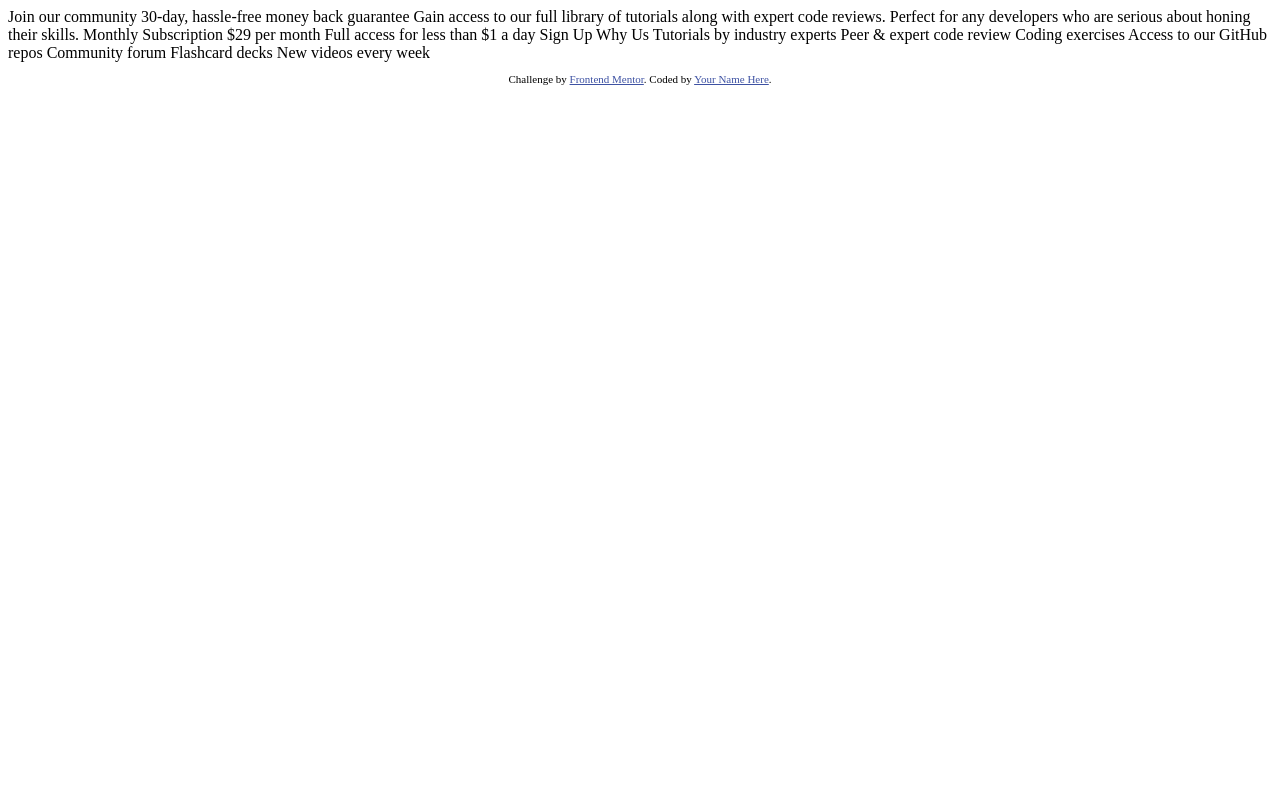
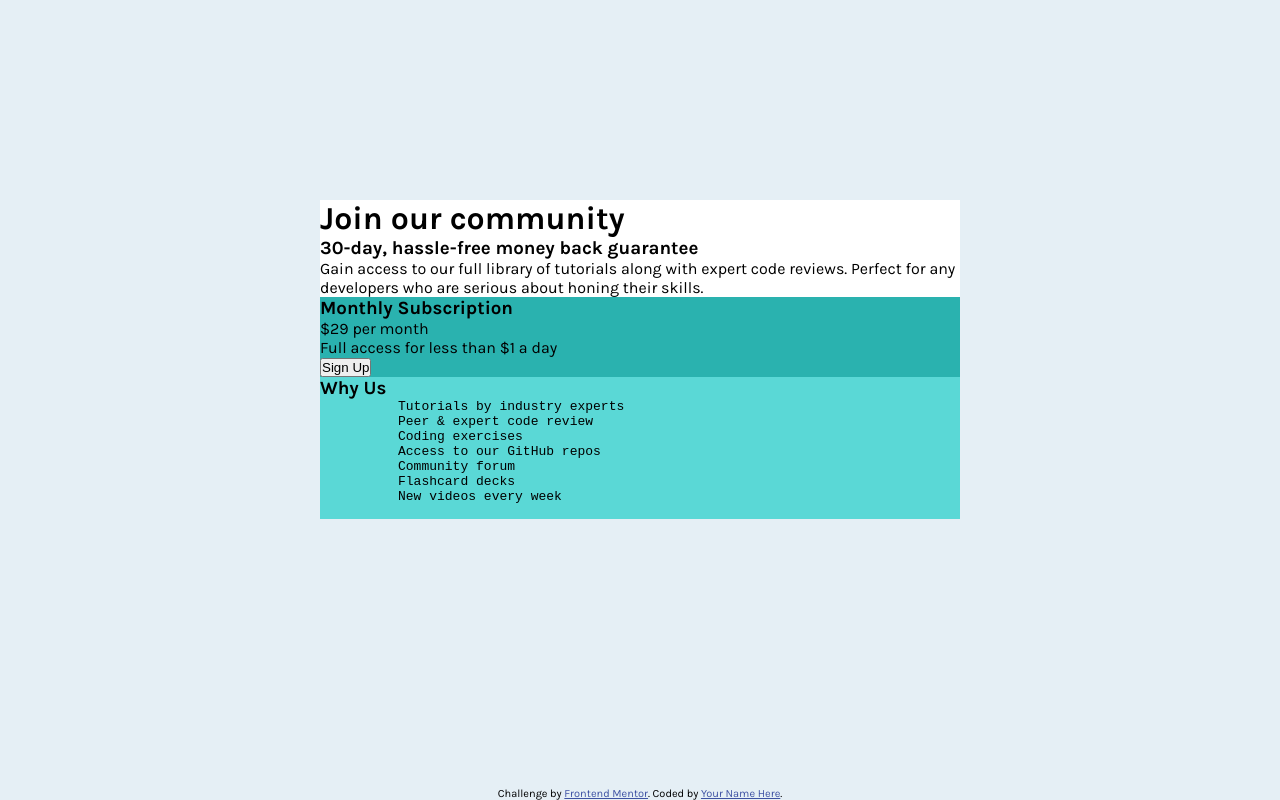
Before and after one commit to jfalconidc/Frontend-Mentor-single-price-grid-component-master, a plain HTML site: page index.html in a window 1280 px wide. Drawn offline with Linux system fonts and the light colour scheme.

Commit message:
Se agrego la estructura html y se avanzo una primera parte del css

```diff
--- a/index.html
+++ b/index.html
@@ -3,9 +3,11 @@
 <head>
   <meta charset="UTF-8">
   <meta name="viewport" content="width=device-width, initial-scale=1.0"> <!-- displays site properly based on user's device -->
-
   <link rel="icon" type="image/png" sizes="32x32" href="./images/favicon-32x32.png">
-
+  <link rel="stylesheet" href="/styles/style.css">
+  <link rel="preconnect" href="https://fonts.googleapis.com">
+  <link rel="preconnect" href="https://fonts.gstatic.com" crossorigin>
+  <link href="https://fonts.googleapis.com/css2?family=Karla:ital,wght@0,200..800;1,200..800&family=League+Spartan:wght@100..900&family=Open+Sans:ital,wght@0,300..800;1,300..800&family=Outfit:wght@100..900&display=swap" rel="stylesheet">
   <title>Frontend Mentor | Single Price Grid Component</title>
 
   <!-- Feel free to remove these styles or customise in your own stylesheet 👍 -->
@@ -16,23 +18,26 @@
 </head>
 <body>
   <div class="card">
-    Join our community
-
-  30-day, hassle-free money back guarantee
-
-  Gain access to our full library of tutorials along with expert code reviews.
-  Perfect for any developers who are serious about honing their skills.
-
-  Monthly Subscription
-
-  &dollar;29 per month
-
-  Full access for less than &dollar;1 a day
-
-  Sign Up
-
-  Why Us
-
+    <div class="container1">
+      <div class="content1">
+        <h1>Join our community</h1>
+        <h3>30-day, hassle-free money back guarantee</h3>
+        <p>Gain access to our full library of tutorials along with expert code reviews.
+        Perfect for any developers who are serious about honing their skills.</p>
+      </div>
+    </div>
+    <div class="container2">
+      <div class="content2">
+        <h3>Monthly Subscription</h3>
+        <p><span>&dollar;29 </span>per month</p>
+        <p>Full access for less than &dollar;1 a day</p>
+        <button type="button">Sign Up</button>
+      </div>
+    </div>
+    <div class="container3">
+      <div class="content3">
+        <h3>Why Us</h3>
+        <pre>
           Tutorials by industry experts
           Peer &amp; expert code review
           Coding exercises
@@ -40,6 +45,9 @@
           Community forum
           Flashcard decks
           New videos every week
+        </pre>
+      </div>
+    </div>
   </div>
   <footer>
     <p class="attribution">
--- /dev/null
+++ b/styles/style.css
@@ -0,0 +1,40 @@
+* {
+    margin: 0;
+    padding: 0;
+    box-sizing: border-box;
+}
+
+body {
+    width: 100%;
+    height: 800px;
+    background-color: hsl(204, 43%, 93%);
+    position: relative;
+    display: flex;
+    flex-direction: column-reverse;
+    font-family: "Karla", sans-serif;
+    font-optical-sizing: auto;
+    font-weight: 400;
+    font-style: normal;
+}
+
+.card {
+    width: 50%;
+    height: 400px;
+    position: absolute;
+    top: 50%;
+    left: 50%;
+    margin-top: -200px;
+    margin-left: -25%;
+}
+
+.container1 {
+    background-color: hsl(0, 100%, 100%);
+}
+
+.container2 {
+    background-color: hsl(179, 62%, 43%);
+}
+
+.container3 {
+    background-color: hsl(179, 62%, 60%);
+}
```
Lines whose indentation alone changed are shown as unchanged.
